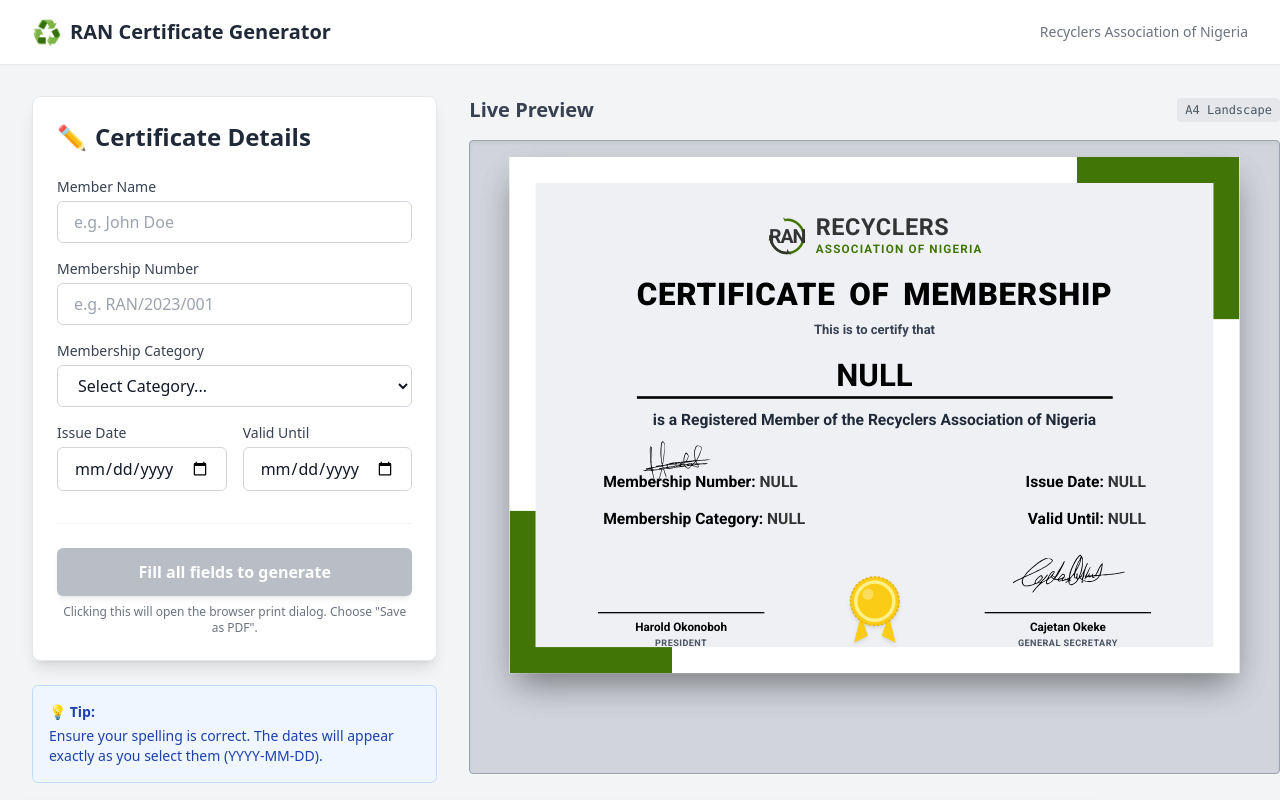
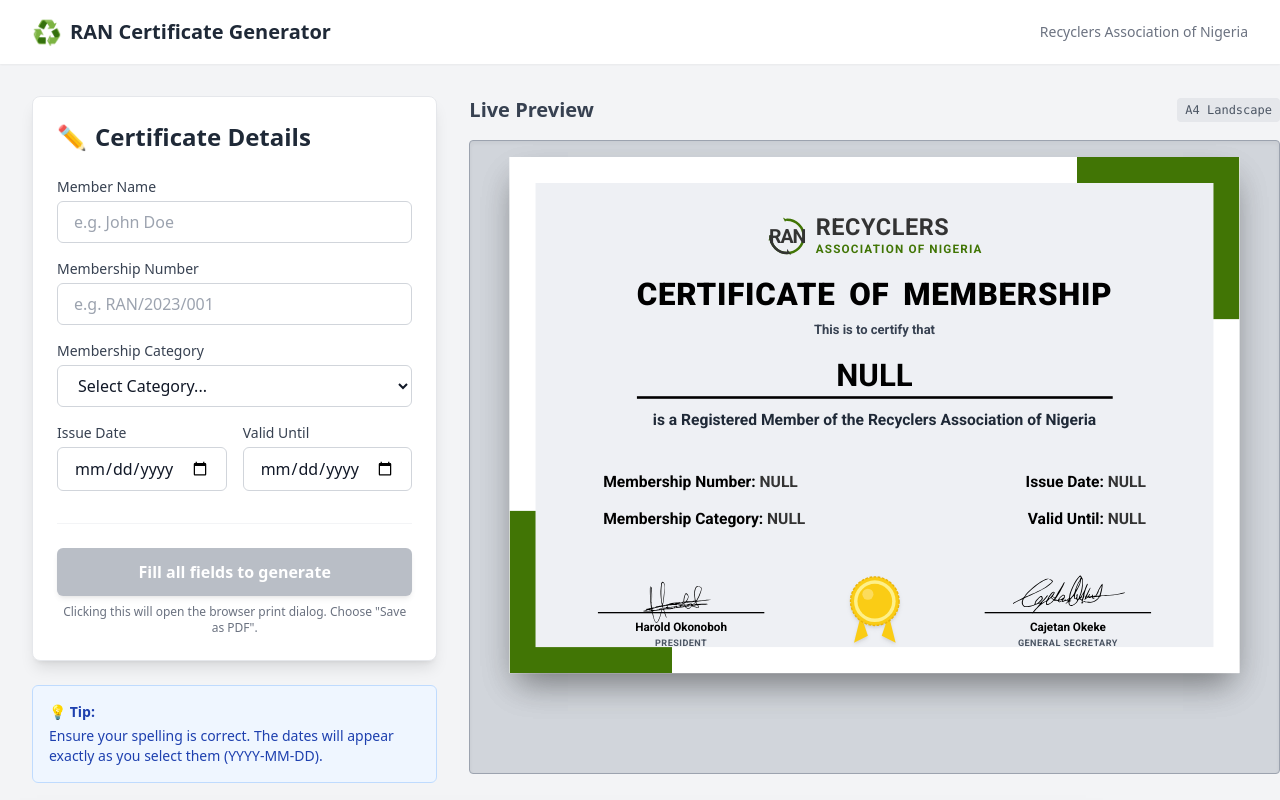
Before and after one commit to zoneboy/certificate, a React (Vite) app: page / in a window 1280 px wide. Shown: the top 800 px of the page. Built offline with nearby package versions, Linux system fonts and the light colour scheme.

Commit message:
Update Certificate.tsx

```diff
--- a/components/Certificate.tsx
+++ b/components/Certificate.tsx
@@ -107,7 +107,7 @@
 
             {/* President Signature */}
             <div className="flex flex-col items-center w-64">
-              <div className="h-16 w-48 flex items-end justify-center z-10 translate-y-6">
+              <div className="h-16 w-48 flex items-end justify-center z-10 translate-y-60">
                  <SignatureHarold className="w-full h-full text-black" />
               </div>
               <div className="w-full h-0.5 bg-black mb-2 relative z-0"></div>
@@ -122,7 +122,7 @@
 
             {/* Secretary Signature */}
             <div className="flex flex-col items-center w-64">
-              <div className="h-16 w-48 flex items-end justify-center z-10 translate-y-4">
+              <div className="h-16 w-48 flex items-end justify-center z-10 translate-y-12">
                  <SignatureCajetan className="w-full h-full text-black" />
               </div>
               <div className="w-full h-0.5 bg-black mb-2 relative z-0"></div>
```
